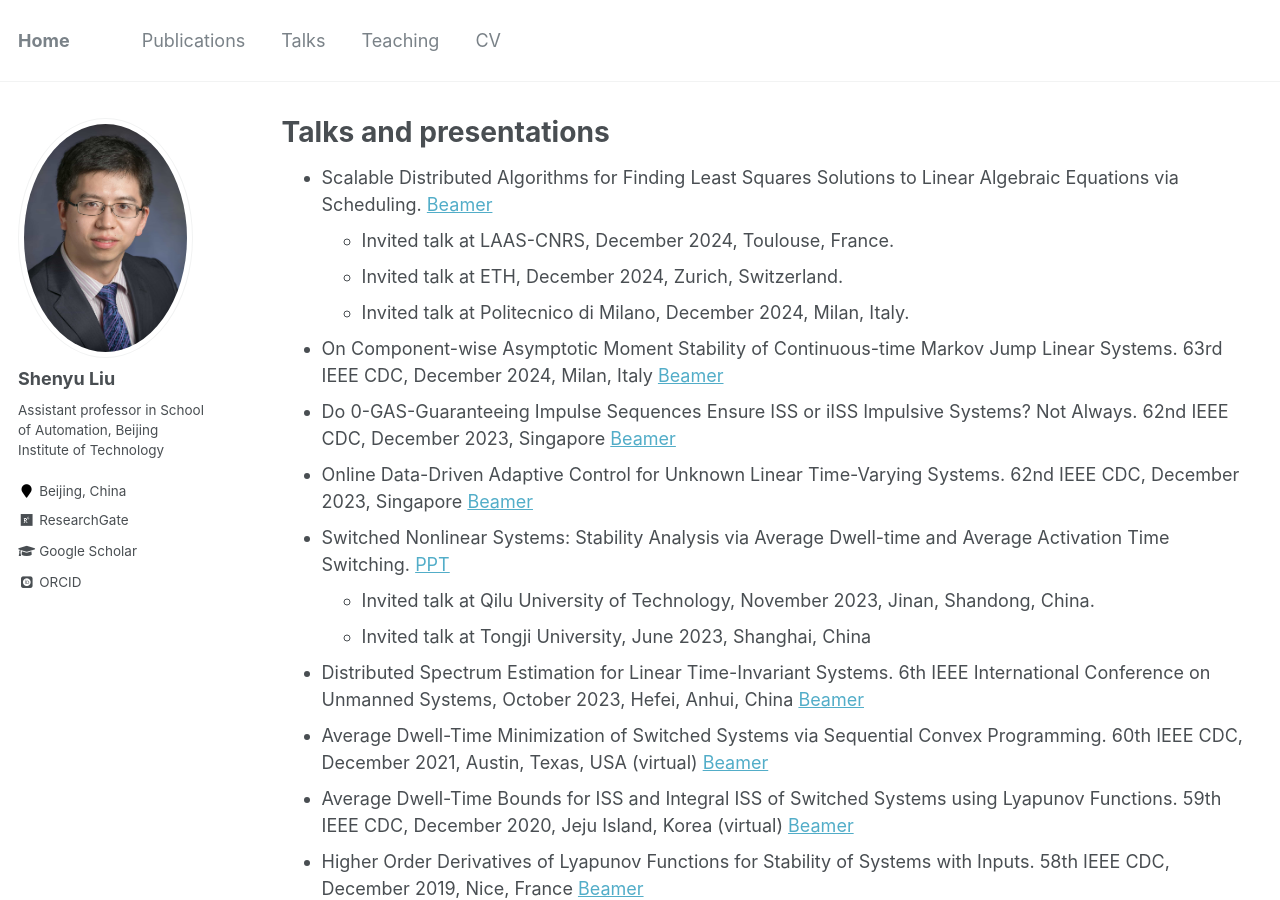
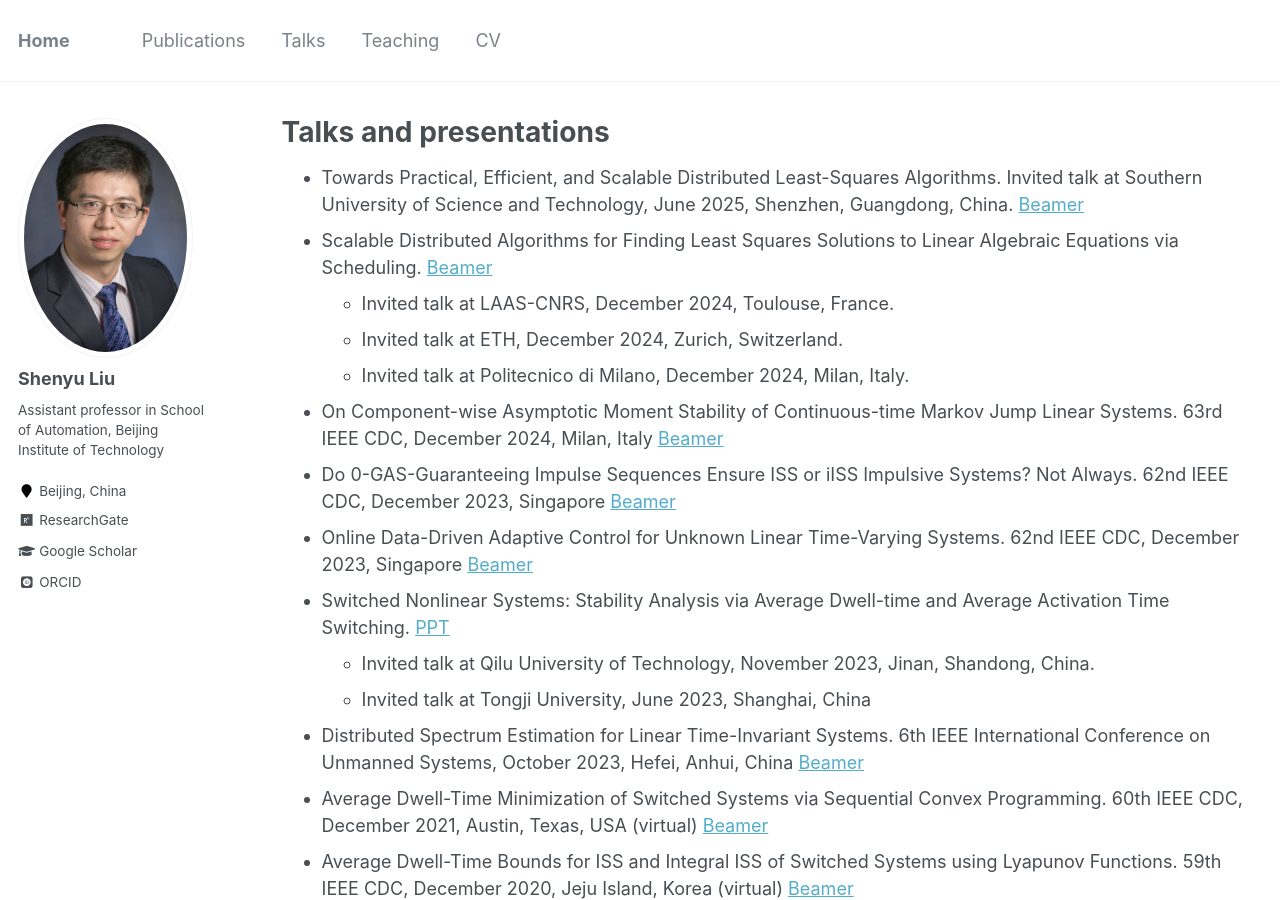
Before and after one commit to Shenyu-Liu/Shenyu-Liu.github.io, a Jekyll site: the page built from _pages/talks.md, in a window 1280 px wide and 900 px high. Built offline with Jekyll 4.4.1, drawn with Linux system fonts in a browser that asks for light colours; some web fonts are replaced.

Commit message:
Update talks.md

```diff
--- a/_pages/talks.md
+++ b/_pages/talks.md
@@ -4,6 +4,7 @@ title: "Talks and presentations"
 permalink: /talks/
 author_profile: true
 ---
+* Towards Practical, Efficient, and Scalable Distributed Least-Squares Algorithms. Invited talk at Southern University of Science and Technology, June 2025, Shenzhen, Guangdong, China. <a href="https://1drv.ms/b/c/513225b09d6bb538/EWcpPBxvlAhKkQB1cGH3oFUBBeRgeUUbG_N2WrKjdIA5DA?e=07PtRS">Beamer</a>
 * Scalable Distributed Algorithms for Finding Least Squares Solutions to Linear Algebraic Equations via Scheduling. <a href="https://1drv.ms/b/c/513225b09d6bb538/ERb4TgvH5DRBkLak2oU6ov8BaSeNIQSWSU8smRjypNMHqw?e=EP1Sfo">Beamer</a>
   * Invited talk at LAAS-CNRS, December 2024, Toulouse, France.
   * Invited talk at ETH, December 2024, Zurich, Switzerland.
```
